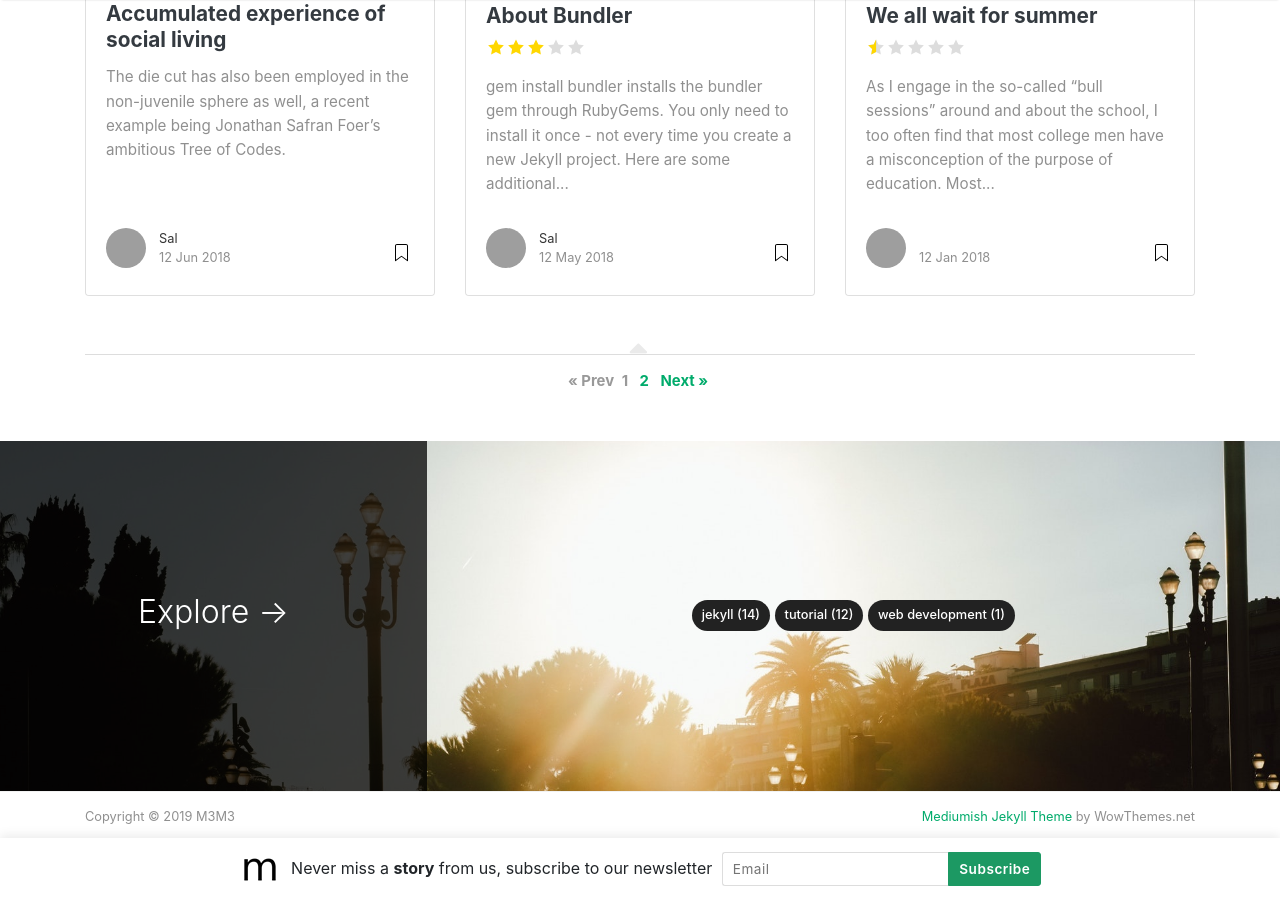
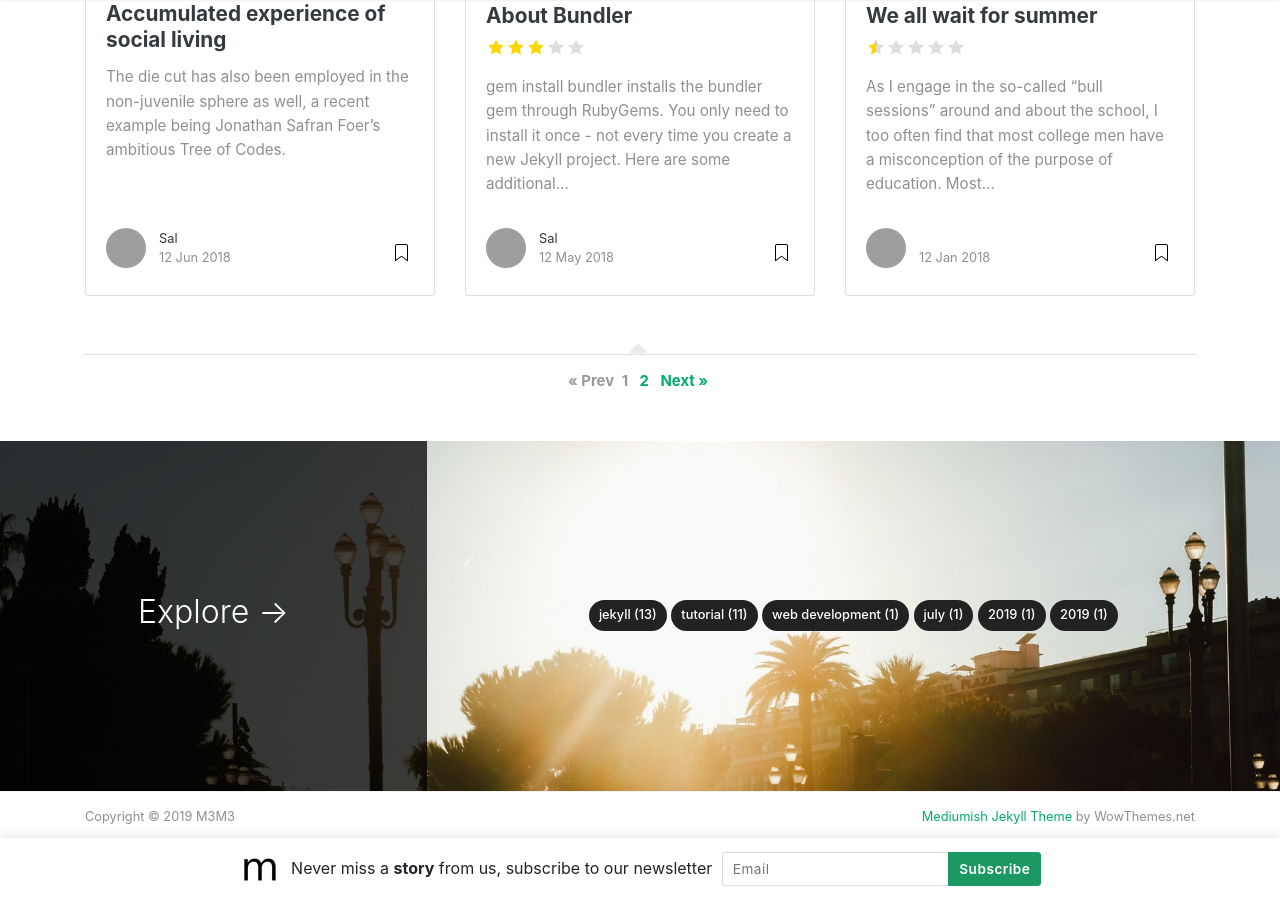
Before and after one commit to m3m3-productions/m3m3-productions.github.io, a Jekyll site: the page built from index.html, in a window 1280 px wide and 900 px high, scrolled down 1530 px. Built offline with Jekyll 4.4.1, drawn with Linux system fonts in a browser that asks for light colours; nearby versions of some CDN libraries; the list of posts is cut into pages by our own code; grey boxes are pictures that could not be loaded.

Commit message:
Update 2019-07-14-cj.md

```diff
--- a/_posts/2019-07-14-cj.md
+++ b/_posts/2019-07-14-cj.md
@@ -2,7 +2,7 @@
 layout: post
 title:  "Ah Shit, Here We Go Again"
 author: vinaiak
-categories: [ Jekyll, tutorial ]
+categories: [ July, 2019 ]
 tags: [cj, shit]
 image: https://i.imgur.com/hR8twNe.jpg
 description: "Reffering to a memorable scene from 2004 action-adventure video game Grand Theft Auto: San Andreas"
```
